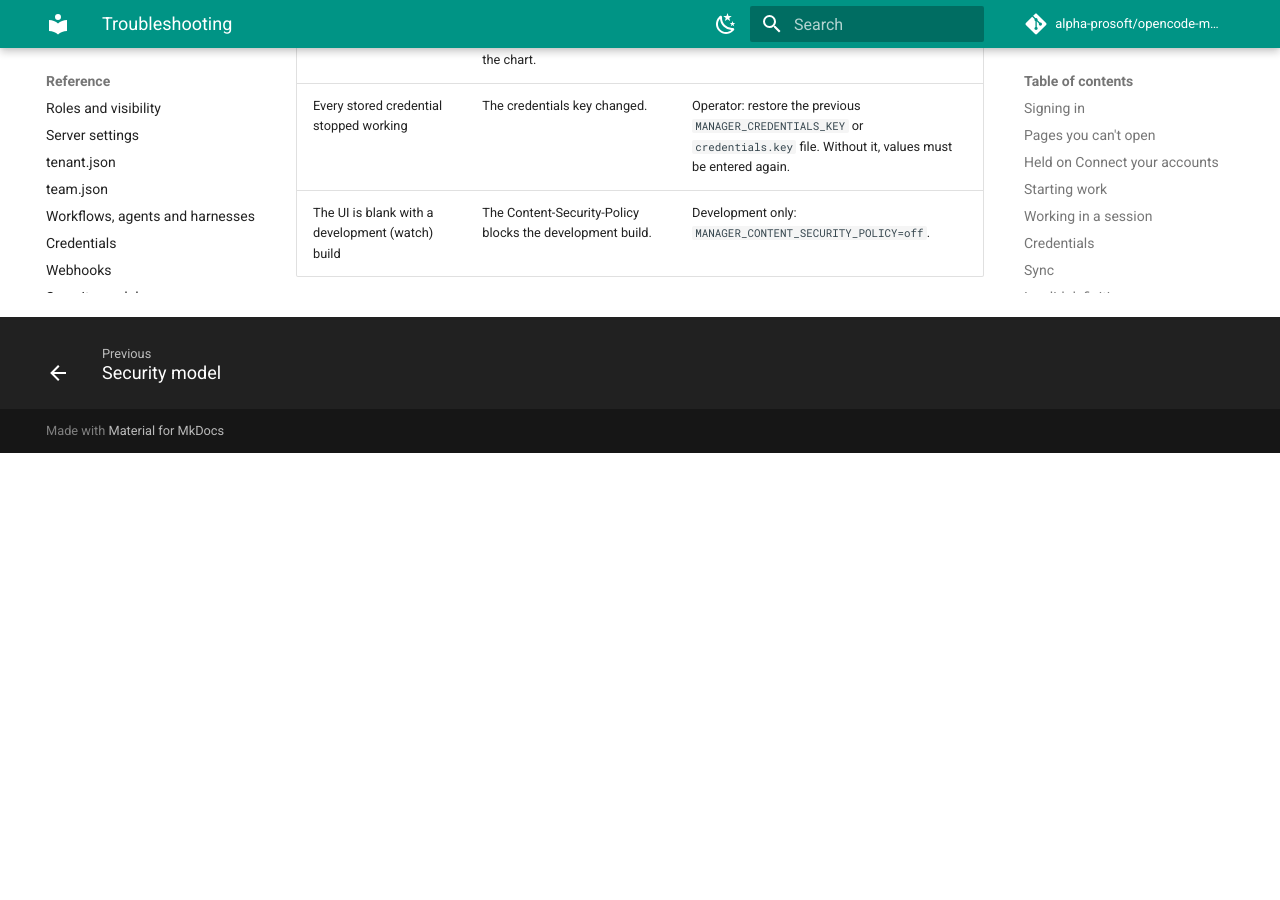
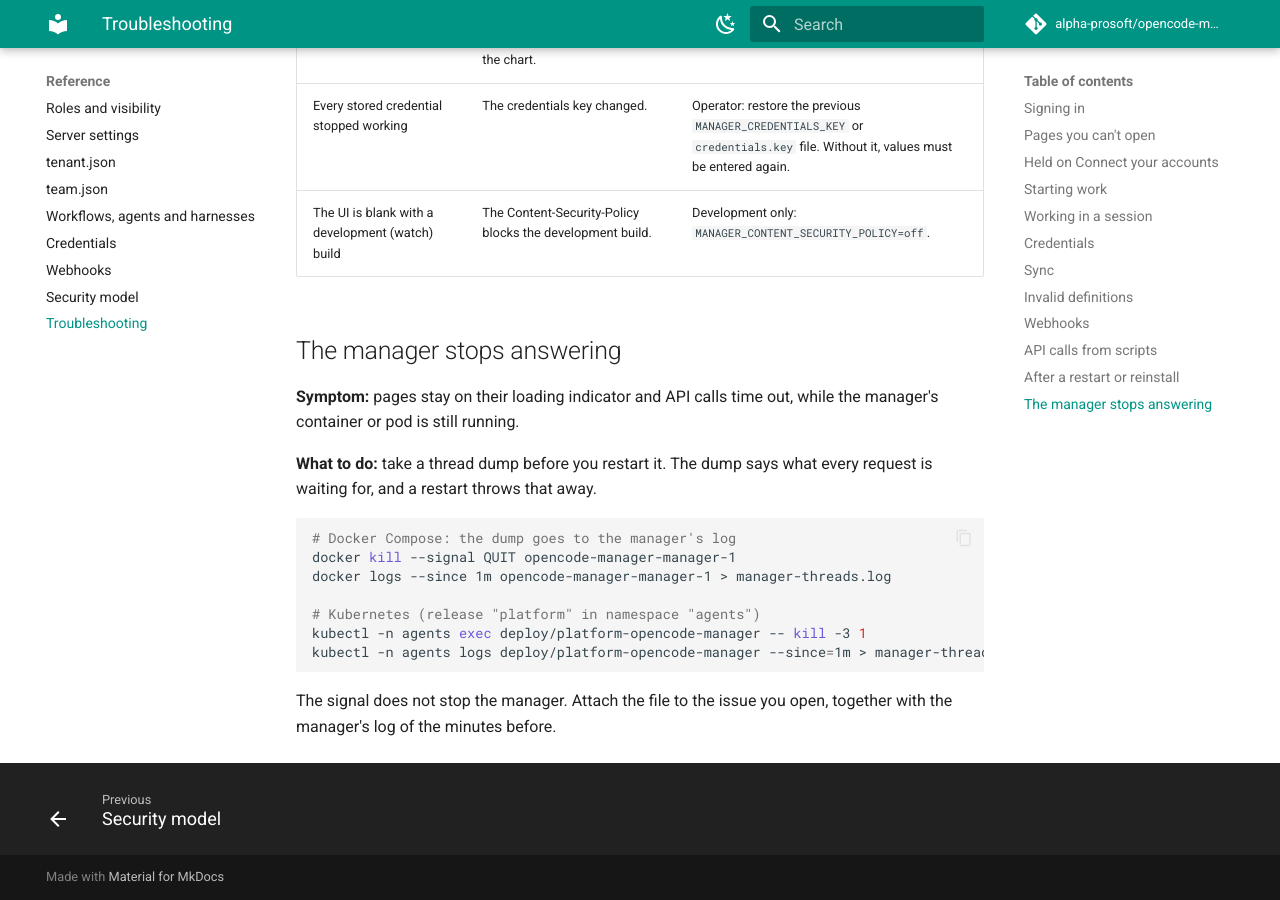
Before and after one commit to alpha-prosoft/opencode-manager, an MkDocs documentation site: the page built from docs/reference/troubleshooting.md, in a window 1280 px wide and 900 px high, scrolled down 10411 px. Built offline with MkDocs 1.6.1 and Material for MkDocs 9.7.7, drawn with Linux system fonts in a browser that asks for light colours; comment, search, counter and statistics services are not loaded; before the commit the page ends 10864 px from its top, so only the background shows below that.

Commit message:
Fix the docs workflow, stop tracking editor caches
The docs check adds the chart's dependency repositories before building
them, so it runs where the Traefik chart isn't vendored. The build
workflow can take an edd-core ref from the EDD_CORE_REF variable. The
soak script saves the manager's thread dump when a suite fails, and the
troubleshooting page says how to take one. Editor caches under
service/.lsp and service/.clj-kondo/.cache are ignored and no longer
tracked.

````diff
--- a/docs/reference/troubleshooting.md
+++ b/docs/reference/troubleshooting.md
@@ -207,3 +207,21 @@ All save messages are in the [Webhooks reference](webhooks.md#messages-when-savi
 | Everything is gone after a restart | `MANAGER_STORE` is `memory`, the default outside compose and the chart. | Operator: set `MANAGER_STORE=postgres`. |
 | Every stored credential stopped working | The credentials key changed. | Operator: restore the previous `MANAGER_CREDENTIALS_KEY` or `credentials.key` file. Without it, values must be entered again. |
 | The UI is blank with a development (watch) build | The Content-Security-Policy blocks the development build. | Development only: `MANAGER_CONTENT_SECURITY_POLICY=off`. |
+
+## The manager stops answering
+
+**Symptom:** pages stay on their loading indicator and API calls time out, while the manager's container or pod is still running.
+
+**What to do:** take a thread dump before you restart it. The dump says what every request is waiting for, and a restart throws that away.
+
+```bash
+# Docker Compose: the dump goes to the manager's log
+docker kill --signal QUIT opencode-manager-manager-1
+docker logs --since 1m opencode-manager-manager-1 > manager-threads.log
+
+# Kubernetes (release "platform" in namespace "agents")
+kubectl -n agents exec deploy/platform-opencode-manager -- kill -3 1
+kubectl -n agents logs deploy/platform-opencode-manager --since=1m > manager-threads.log
+```
+
+The signal does not stop the manager. Attach the file to the issue you open, together with the manager's log of the minutes before.
````
Also changed, not shown: 4 other files.
